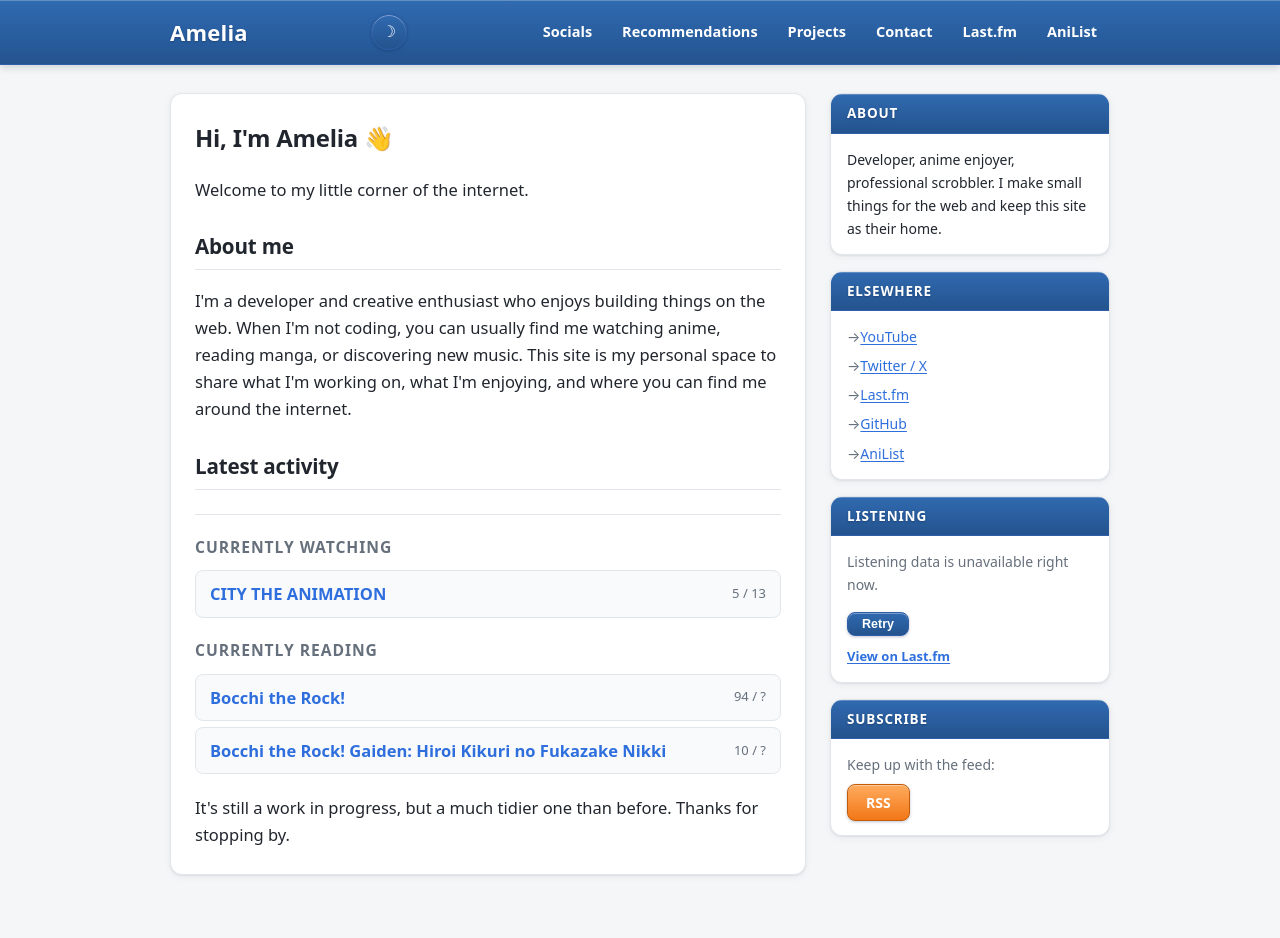
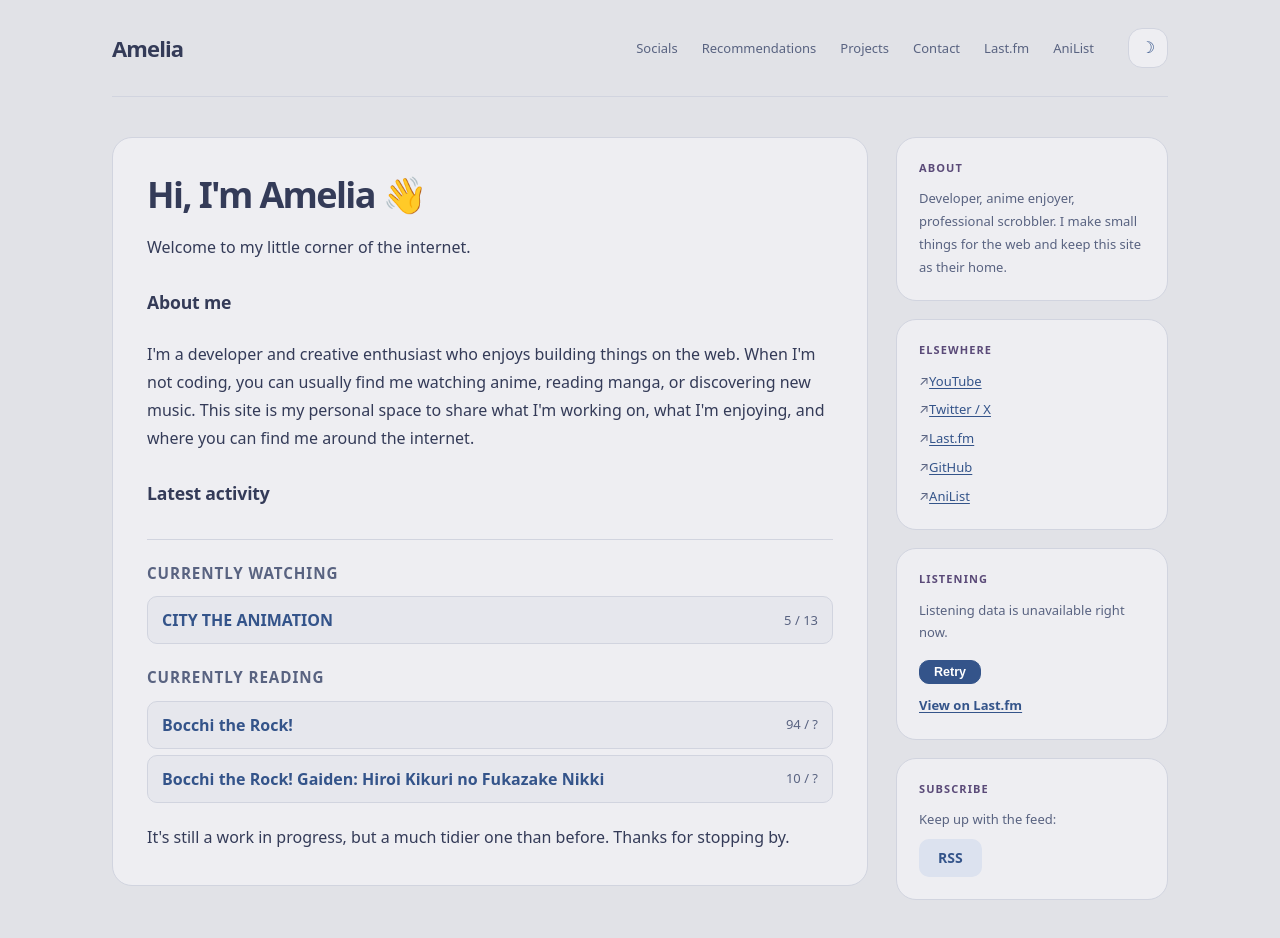
Before and after one commit to 7op3/7op3.github.io, an Eleventy site: page site/index.md in a window 1280 px wide. Built offline with nearby package versions, Linux system fonts and the light colour scheme; Eleventy itself is replaced by a stand-in of ours; files that its build step writes are made by us from their sources; no server answers.

Commit message:
Preview minimal rounded Tokyo Night redesign

```diff
--- a/site/assets/main.css
+++ b/site/assets/main.css
@@ -1,5 +1,5 @@
 /* ============================================================
-   Amelia's personal site — "modern with retro anchors"
+   Amelia's personal site — minimal Tokyo Night
    One stylesheet, hand-authored. Light/dark via custom
    properties; theme colours change only in the [data-theme]
    override block.
@@ -8,61 +8,37 @@
 /* ---- Tokens ---- */
 
 :root {
-  --bg:            #f4f6f8;
-  --panel:         #ffffff;
-  --panel-soft:    #f8fafc;
-  --text:          #21262e;
-  --muted:         #66707c;
-  --border:        #e2e6ea;
-  --border-strong: #ccd2d9;
-  --accent:        #2e6fdd;
-  --accent-soft:   #e8f0fd;
+  color-scheme: light;
+  --bg:            #e1e2e7;
+  --panel:         #eeeef2;
+  --panel-soft:    #e6e7ed;
+  --text:          #343b58;
+  --muted:         #596381;
+  --border:        #d1d4df;
+  --border-strong: #b4bacd;
+  --accent:        #34548a;
+  --accent-soft:   #dce2ef;
   --on-accent:     #ffffff;
-
-  /* Retro anchor: the glossy header + section bars */
-  --header-grad: linear-gradient(180deg, #306ab0 0%, #285d9e 60%, #24538e 100%);
-  --bar-grad:    linear-gradient(180deg, #306ab0 0%, #24538e 100%);
-  --bar-border:  #2f5ea8;
-
-  --button-grad:    linear-gradient(180deg, #306ab0 0%, #24538e 100%);
-  --button-border:  #2f5ea8;
-  --rss-grad:       linear-gradient(180deg, #ffab5e 0%, #f27717 100%);
-  --rss-border:     #c25c0c;
-  --toggle-grad:    linear-gradient(180deg, #306ab0 0%, #24538e 100%);
-
-  --shadow-card:    0 1px 2px rgba(15, 23, 42, 0.07), 0 2px 8px rgba(15, 23, 42, 0.05);
-  --shadow-card-hover: 0 4px 14px rgba(15, 23, 42, 0.13);
-  --shadow-button:  inset 0 1px 0 rgba(255, 255, 255, 0.35);
-  --radius-panel:   12px;
-  --radius-control: 8px;
+  --secondary:     #5a4a78;
+  --radius-panel:   20px;
+  --radius-control: 10px;
 
   --font-stack: system-ui, -apple-system, "Segoe UI", Roboto, "Helvetica Neue", Arial, sans-serif;
 }
 
 [data-theme="dark"] {
-  --bg:            #0f1216;
-  --panel:         #171b21;
-  --panel-soft:    #1d2229;
-  --text:          #e2e7ee;
-  --muted:         #98a2ae;
-  --border:        #272d36;
-  --border-strong: #38404c;
-  --accent:        #6ea8ff;
-  --accent-soft:   #1c2739;
-  --on-accent:     #0e1520;
-
-  --header-grad: linear-gradient(180deg, #33619e 0%, #26487c 60%, #20406d 100%);
-  --bar-grad:    linear-gradient(180deg, #3a68a6 0%, #2b4f85 100%);
-  --bar-border:  #1c355e;
-
-  --button-grad:    linear-gradient(180deg, #3f6cb4 0%, #2c5192 100%);
-  --button-border:  #1c355e;
-  --rss-grad:       linear-gradient(180deg, #d97f38 0%, #b45f14 100%);
-  --rss-border:     #8a4a10;
-  --toggle-grad:    linear-gradient(180deg, #3a67a8 0%, #28497c 100%);
-
-  --shadow-card:    0 1px 2px rgba(0, 0, 0, 0.4), 0 2px 10px rgba(0, 0, 0, 0.3);
-  --shadow-card-hover: 0 4px 16px rgba(0, 0, 0, 0.5);
+  color-scheme: dark;
+  --bg:            #1a1b26;
+  --panel:         #1f2335;
+  --panel-soft:    #24283b;
+  --text:          #c0caf5;
+  --muted:         #9aa5ce;
+  --border:        #343b58;
+  --border-strong: #565f89;
+  --accent:        #7aa2f7;
+  --accent-soft:   #283457;
+  --on-accent:     #1a1b26;
+  --secondary:     #bb9af7;
 }
 
 /* ---- Base ---- */
@@ -71,14 +47,13 @@
 
 html {
   -webkit-text-size-adjust: 100%;
-  color-scheme: light dark;
 }
 
 body {
   margin: 0;
   font-family: var(--font-stack);
-  font-size: 16.5px;
-  line-height: 1.65;
+  font-size: 16px;
+  line-height: 1.75;
   color: var(--text);
   background-color: var(--bg);
   transition: background-color 0.25s ease, color 0.25s ease;
@@ -103,9 +78,9 @@ a {
 }
 
 .wrapper {
-  max-width: 980px;
+  max-width: 1120px;
   margin: 0 auto;
-  padding: 0 20px;
+  padding: 0 32px;
 }
 
 .skip-link {
@@ -124,47 +99,45 @@ a {
   &:focus { top: 0; }
 }
 
-/* ---- Header (retro anchor: glossy bar) ---- */
+/* ---- Header ---- */
 
 .site-header {
-  background: var(--header-grad);
-  border-bottom: 1px solid var(--bar-border);
-  box-shadow: inset 0 1px 0 rgba(255, 255, 255, 0.25), 0 2px 8px rgba(15, 23, 42, 0.18);
+  background: var(--bg);
 }
 
 .header-bar {
   display: flex;
   align-items: center;
   justify-content: space-between;
-  flex-wrap: wrap;
-  gap: 6px;
-  padding: 14px 0;
+  gap: 24px;
+  padding: 28px 0;
+  border-bottom: 1px solid var(--border);
 }
 
 .site-title {
   font-size: 22px;
   font-weight: 700;
-  letter-spacing: 0.01em;
-  color: #fff;
+  letter-spacing: -0.04em;
+  color: var(--text);
   text-decoration: none;
-  text-shadow: 0 1px 2px rgba(9, 30, 66, 0.35);
 
-  &:visited { color: #fff; }
+  &:visited { color: var(--text); }
 
   &:hover {
-    color: #fff;
+    color: var(--accent);
     text-decoration: none;
-    opacity: 0.92;
   }
 }
 
 .header-controls {
+  order: 3;
   display: flex;
   align-items: center;
   gap: 8px;
 }
 
 .site-nav {
+  margin-left: auto;
   display: flex;
   align-items: center;
   gap: 4px;
@@ -172,67 +145,64 @@ a {
 
 .page-link {
   display: inline-block;
-  padding: 5px 13px;
-  font-size: 14.5px;
-  font-weight: 600;
-  color: #fff;
+  padding: 7px 10px;
+  font-size: 13px;
+  font-weight: 500;
+  color: var(--muted);
   text-decoration: none;
-  border-radius: 999px;
+  border-radius: var(--radius-control);
   transition: background-color 0.15s ease, transform 0.1s ease;
 
-  &:visited { color: #fff; }
+  &:visited { color: var(--muted); }
 
   &:hover {
-    color: #fff;
+    color: var(--text);
     text-decoration: none;
-    background: rgba(255, 255, 255, 0.16);
+    background: var(--panel);
   }
 
   &:focus {
-    outline: 2px solid rgba(255, 255, 255, 0.6);
+    outline: 2px solid var(--accent);
     outline-offset: 1px;
   }
 
   &:active,
   &.current {
-    color: #fff;
-    background: rgba(9, 30, 66, 0.28);
-    box-shadow: inset 0 2px 4px rgba(9, 30, 66, 0.3);
+    color: var(--accent);
+    background: var(--accent-soft);
   }
 
   &.current:active { transform: translateY(1px); }
 }
 
-/* Theme toggle (retro anchor: tactile round button) */
+/* Theme toggle */
 
 .theme-toggle {
-  width: 36px;
-  height: 36px;
+  width: 40px;
+  height: 40px;
   padding: 0;
   font-size: 16px;
-  line-height: 34px;
+  line-height: 38px;
   text-align: center;
-  color: #fff;
+  color: var(--accent);
   cursor: pointer;
-  background: var(--toggle-grad);
-  border: 1px solid var(--bar-border);
-  border-radius: 50%;
-  box-shadow: inset 0 1px 0 rgba(255, 255, 255, 0.4), 0 1px 3px rgba(9, 30, 66, 0.3);
+  background: var(--panel);
+  border: 1px solid var(--border);
+  border-radius: 14px;
   transition: transform 0.12s ease, filter 0.12s ease;
 
   &::after { content: "\263D"; }
 
   [data-theme="dark"] &::after { content: "\2600"; }
 
-  &:hover { filter: brightness(1.08); transform: scale(1.05); }
+  &:hover { background: var(--accent-soft); }
 
   &:active {
     transform: translateY(1px) scale(0.97);
-    box-shadow: inset 0 2px 4px rgba(9, 30, 66, 0.4);
   }
 
   &:focus-visible {
-    outline: 2px solid rgba(255, 255, 255, 0.7);
+    outline: 2px solid var(--accent);
     outline-offset: 2px;
   }
 }
@@ -243,29 +213,30 @@ a {
   display: none;
   flex-direction: column;
   justify-content: space-around;
-  width: 30px;
-  height: 30px;
-  padding: 5px;
-  background: transparent;
-  border: none;
+  width: 40px;
+  height: 40px;
+  padding: 10px;
+  background: var(--panel);
+  border: 1px solid var(--border);
+  border-radius: 14px;
   cursor: pointer;
 
   &:focus-visible {
-    outline: 2px solid rgba(255, 255, 255, 0.7);
+    outline: 2px solid var(--accent);
     outline-offset: 1px;
   }
 }
 
 .hamburger {
   width: 100%;
-  height: 2.5px;
-  background: #fff;
+  height: 2px;
+  background: var(--text);
   border-radius: 2px;
   transition: transform 0.25s ease, opacity 0.25s ease;
 }
 
 .mobile-menu-toggle[aria-expanded="true"] .hamburger:nth-child(1) {
-  transform: rotate(45deg) translate(5px, 6px);
+  transform: translateY(6px) rotate(45deg);
 }
 
 .mobile-menu-toggle[aria-expanded="true"] .hamburger:nth-child(2) {
@@ -273,19 +244,19 @@ a {
 }
 
 .mobile-menu-toggle[aria-expanded="true"] .hamburger:nth-child(3) {
-  transform: rotate(-45deg) translate(5px, -6px);
+  transform: translateY(-6px) rotate(-45deg);
 }
 
 /* ---- Layout ---- */
 
 .page-content {
-  padding: 28px 0 48px;
+  padding: 40px 0 64px;
 }
 
 .layout-grid {
   display: grid;
-  grid-template-columns: minmax(0, 1fr) 280px;
-  gap: 24px;
+  grid-template-columns: minmax(0, 1fr) 272px;
+  gap: 28px;
   align-items: start;
 }
 
@@ -297,26 +268,22 @@ a {
   border: 1px solid var(--border);
   border-radius: var(--radius-panel);
   overflow: hidden;
-  box-shadow: var(--shadow-card);
 }
 
 .box-header {
-  padding: 10px 22px;
-  background: var(--bar-grad);
-  border-bottom: 1px solid var(--bar-border);
-  box-shadow: inset 0 1px 0 rgba(255, 255, 255, 0.22);
+  padding: 30px 32px 0;
 }
 
 .page-heading {
   margin: 0;
-  font-size: 18px;
+  font-size: 30px;
   font-weight: 700;
-  color: #fff;
-  text-shadow: 0 1px 2px rgba(9, 30, 66, 0.35);
+  color: var(--text);
+  letter-spacing: -0.04em;
 }
 
 .panel-content {
-  padding: 22px 24px 26px;
+  padding: 22px 32px 32px;
 }
 
 /* ---- Typography inside panels ---- */
@@ -334,8 +301,7 @@ a {
 .home-intro h2 {
   margin: 26px 0 10px;
   padding-bottom: 6px;
-  font-size: 1.25em;
-  border-bottom: 1px solid var(--border);
+  font-size: 1.1em;
 }
 
 .panel-content h3,
@@ -345,10 +311,11 @@ a {
 }
 
 .home-intro h1 {
-  margin: 0 0 18px;
-  font-size: 1.45em;
+  margin: 0 0 12px;
+  font-size: clamp(1.65rem, 3.4vw, 2.25rem);
   font-weight: 700;
-  letter-spacing: -0.01em;
+  letter-spacing: -0.045em;
+  line-height: 1.25;
 }
 
 .panel-content > :first-child,
@@ -402,11 +369,11 @@ table {
 /* ---- Home ---- */
 
 .home-intro {
-  padding: 24px 24px 26px;
+  padding: 34px;
 }
 
 .home-intro h1 {
-  margin: 0 0 18px;
+  margin: 0 0 12px;
 }
 
 .latest-activity {
@@ -439,11 +406,10 @@ table {
   background: var(--panel-soft);
   border: 1px solid var(--border);
   border-radius: var(--radius-control);
-  transition: box-shadow 0.15s ease, transform 0.15s ease;
+  transition: border-color 0.15s ease;
 
   &:hover {
-    box-shadow: var(--shadow-card);
-    transform: translateY(-1px);
+    border-color: var(--border-strong);
   }
 }
 
@@ -480,26 +446,23 @@ table {
 .sidebar {
   display: flex;
   flex-direction: column;
-  gap: 16px;
+  gap: 18px;
 }
 
 .widget-title {
   margin: 0;
-  padding: 8px 16px;
-  font-size: 13.5px;
-  font-weight: 700;
-  color: #fff;
+  padding: 20px 22px 0;
+  font-size: 11px;
+  font-weight: 650;
+  color: var(--secondary);
   text-transform: uppercase;
-  letter-spacing: 0.06em;
-  text-shadow: 0 1px 2px rgba(9, 30, 66, 0.35);
-  background: var(--bar-grad);
-  border-bottom: 1px solid var(--bar-border);
-  box-shadow: inset 0 1px 0 rgba(255, 255, 255, 0.22);
+  letter-spacing: 0.1em;
 }
 
 .widget-body {
-  padding: 14px 16px;
-  font-size: 14px;
+  padding: 10px 22px 22px;
+  font-size: 13px;
+  color: var(--muted);
 }
 
 .widget-body p { margin: 0 0 8px; }
@@ -514,7 +477,7 @@ table {
   li:last-child { margin-bottom: 0; }
 
   li::before {
-    content: "\2192 ";
+    content: "\2197 ";
     color: var(--muted);
   }
 }
@@ -541,11 +504,11 @@ table {
 .listening-art-empty {
   display: grid;
   place-items: center;
-  color: rgba(255, 255, 255, 0.85);
+  color: var(--accent);
   font-size: 13px;
   font-weight: 700;
   letter-spacing: 0.08em;
-  background: linear-gradient(135deg, #3a5d8f, #1c2f4a);
+  background: var(--accent-soft);
 }
 
 .listening-details {
@@ -610,7 +573,7 @@ table {
   font-weight: 600;
 }
 
-/* Buttons (retro anchor: glossy pressable) */
+/* Buttons */
 
 .rss-button,
 .project-link,
@@ -620,19 +583,18 @@ table {
   padding: 6px 18px;
   font-size: 14px;
   font-weight: 650;
-  color: #fff;
+  color: var(--on-accent);
   text-decoration: none;
-  background: var(--button-grad);
-  border: 1px solid var(--button-border);
+  background: var(--accent);
+  border: 1px solid var(--accent);
   border-radius: var(--radius-control);
-  box-shadow: var(--shadow-button), 0 1px 3px rgba(9, 30, 66, 0.25);
   cursor: pointer;
-  transition: filter 0.12s ease, transform 0.12s ease, box-shadow 0.12s ease;
+  transition: filter 0.12s ease, transform 0.12s ease;
 
-  &:visited { color: #fff; }
+  &:visited { color: var(--on-accent); }
 
   &:hover {
-    color: #fff;
+    color: var(--on-accent);
     text-decoration: none;
     filter: brightness(1.07);
   }
@@ -644,7 +606,6 @@ table {
 
   &:active {
     transform: translateY(1px);
-    box-shadow: inset 0 2px 4px rgba(9, 30, 66, 0.35);
   }
 }
 
@@ -654,9 +615,15 @@ table {
   font-size: 12.5px;
 }
 
+.contact-link { max-width: 100%; overflow-wrap: anywhere; }
+
 .rss-button {
-  background: var(--rss-grad);
-  border-color: var(--rss-border);
+  color: var(--accent);
+  background: var(--accent-soft);
+  border-color: transparent;
+
+  &:visited,
+  &:hover { color: var(--accent); }
 }
 
 
@@ -674,11 +641,10 @@ table {
   background: var(--panel-soft);
   border: 1px solid var(--border);
   border-radius: var(--radius-panel);
-  transition: box-shadow 0.15s ease, transform 0.15s ease;
+  transition: border-color 0.15s ease;
 
   &:hover {
-    box-shadow: var(--shadow-card-hover);
-    transform: translateY(-2px);
+    border-color: var(--border-strong);
   }
 
   h3 {
@@ -743,14 +709,14 @@ table {
 
 .contact-note {
   padding: 14px 16px;
-  background: color-mix(in srgb, #fff3cd 55%, var(--panel));
-  border: 1px solid #ecdfa0;
+  background: var(--accent-soft);
+  border: 1px solid var(--border);
   border-radius: var(--radius-control);
 
   p {
     margin: 0;
     font-size: 14px;
-    color: #7a6318;
+    color: var(--text);
   }
 }
 
@@ -813,10 +779,9 @@ table {
   }
 
   &.active {
-    color: #fff;
-    background: var(--button-grad);
-    border-color: var(--button-border);
-    box-shadow: var(--shadow-button);
+    color: var(--on-accent);
+    background: var(--accent);
+    border-color: var(--accent);
   }
 }
 
@@ -859,11 +824,10 @@ table {
   background: var(--panel-soft);
   border: 1px solid var(--border);
   border-radius: var(--radius-control);
-  transition: box-shadow 0.15s ease, transform 0.15s ease;
+  transition: border-color 0.15s ease;
 
   &:hover {
-    box-shadow: var(--shadow-card);
-    transform: translateY(-1px);
+    border-color: var(--border-strong);
   }
 }
 
@@ -946,9 +910,9 @@ table {
   background: var(--panel-soft);
   border: 1px solid var(--border);
   border-radius: var(--radius-control);
-  transition: box-shadow 0.15s ease;
+  transition: border-color 0.15s ease;
 
-  &:hover { box-shadow: var(--shadow-card); }
+  &:hover { border-color: var(--border-strong); }
 }
 
 .anilist-current-title {
@@ -1033,30 +997,29 @@ table {
 
 /* ---- Responsive ---- */
 
-@media (max-width: 760px) {
+@media (max-width: 900px) {
   .layout-grid { grid-template-columns: minmax(0, 1fr); }
 
   body { font-size: 16px; }
 
   .site-title { font-size: 19px; }
 
-  .theme-toggle { width: 30px; height: 30px; line-height: 28px; font-size: 14px; }
-
   .mobile-menu-toggle { display: flex; }
 
   .site-nav {
     position: absolute;
-    top: 100%;
-    left: 0;
-    right: 0;
+    top: calc(100% - 1px);
+    left: 16px;
+    right: 16px;
     z-index: 9;
     flex-direction: column;
     align-items: stretch;
     gap: 4px;
     padding: 12px 16px;
-    background: var(--header-grad);
-    border-bottom: 1px solid var(--bar-border);
-    box-shadow: 0 8px 16px rgba(9, 30, 66, 0.25);
+    margin-left: 0;
+    background: var(--panel);
+    border: 1px solid var(--border);
+    border-radius: var(--radius-panel);
     opacity: 0;
     visibility: hidden;
     transform: translateY(-8px);
@@ -1076,14 +1039,27 @@ table {
     text-align: center;
   }
 
-  .wrapper { padding: 0 16px; }
+  .wrapper { padding: 0 20px; }
+
+  .header-bar { padding: 20px 0; }
+
+  .page-content { padding-top: 24px; }
+
+  .box-header { padding: 24px 24px 0; }
 
   .panel-content,
-  .home-intro { padding: 18px 18px 20px; }
+  .home-intro { padding: 24px; }
 }
 
 @media (max-width: 420px) {
-  .header-bar { padding: 10px 0; }
+  .wrapper { padding: 0 16px; }
+
+  .box-header { padding: 22px 20px 0; }
+
+  .panel-content,
+  .home-intro { padding: 22px 20px; }
+
+  .page-heading { font-size: 26px; }
 
   .anilist-stats { gap: 10px; font-size: 12.5px; }
 }
```
